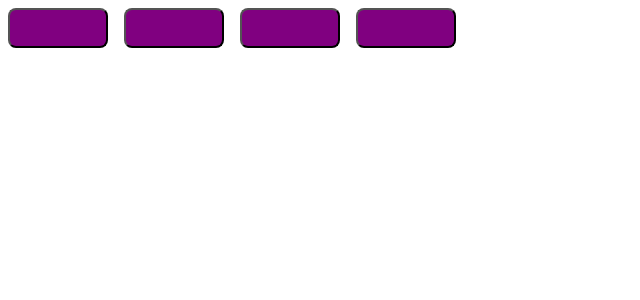
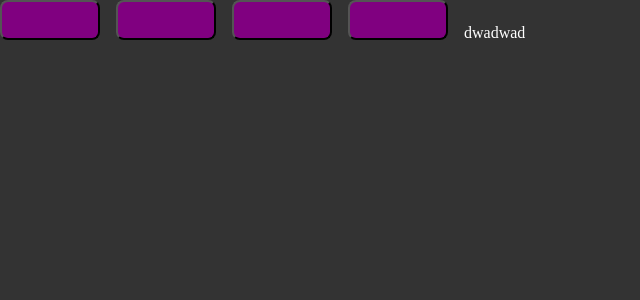
Before and after one commit to gw-rodrigues/ignite-react-2022-timer, a React (Vite) app: page / in a window 1280 px wide. Shown: the top 300 px of the page, without its empty margins (0-640 px from the left). Built offline with nearby package versions, Linux system fonts and the light colour scheme.

Commit message:
feat: styled-components global style

```diff
--- a/src/App.tsx
+++ b/src/App.tsx
@@ -1,5 +1,6 @@
 import { ThemeProvider } from 'styled-components';
 import { Button } from './components/Button';
+import { GlobalStyle } from './styles/global';
 import { defaultTheme } from './styles/themes/default';
 
 export function App() {
@@ -9,6 +10,8 @@
       <Button variant="success" />
       <Button variant="danger" />
       <Button variant="secondary" />
+      dwadwad
+      <GlobalStyle />
     </ThemeProvider>
   );
 }
--- /dev/null
+++ b/src/styles/global.ts
@@ -0,0 +1,16 @@
+import { createGlobalStyle } from 'styled-components';
+
+export const GlobalStyle = createGlobalStyle`
+
+  * {
+    padding:0;
+    margin:0;
+    box-sizing:border-box;
+  }
+
+  body {
+    background: #333;
+    color: white;
+  }
+
+`;
```
